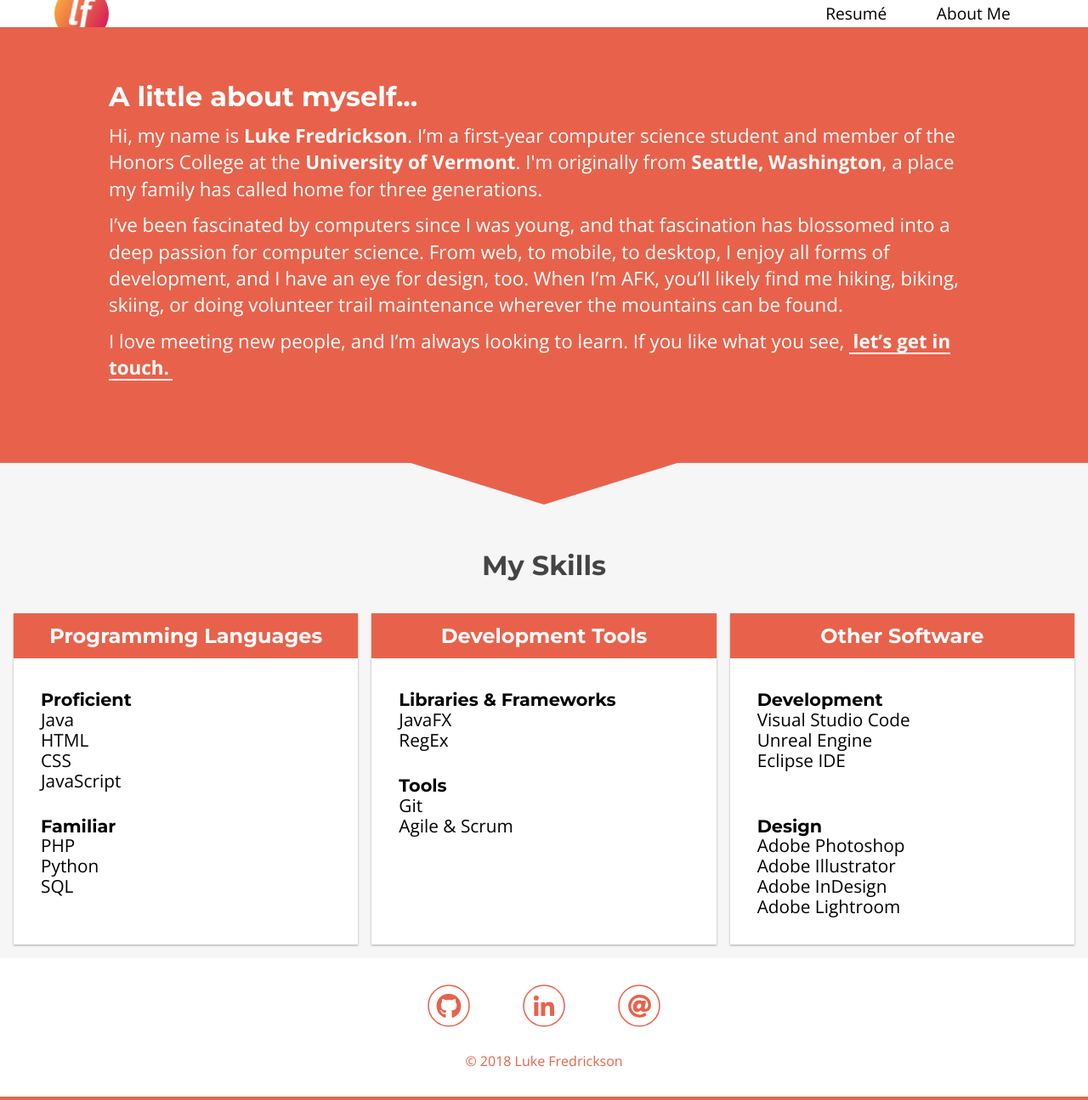
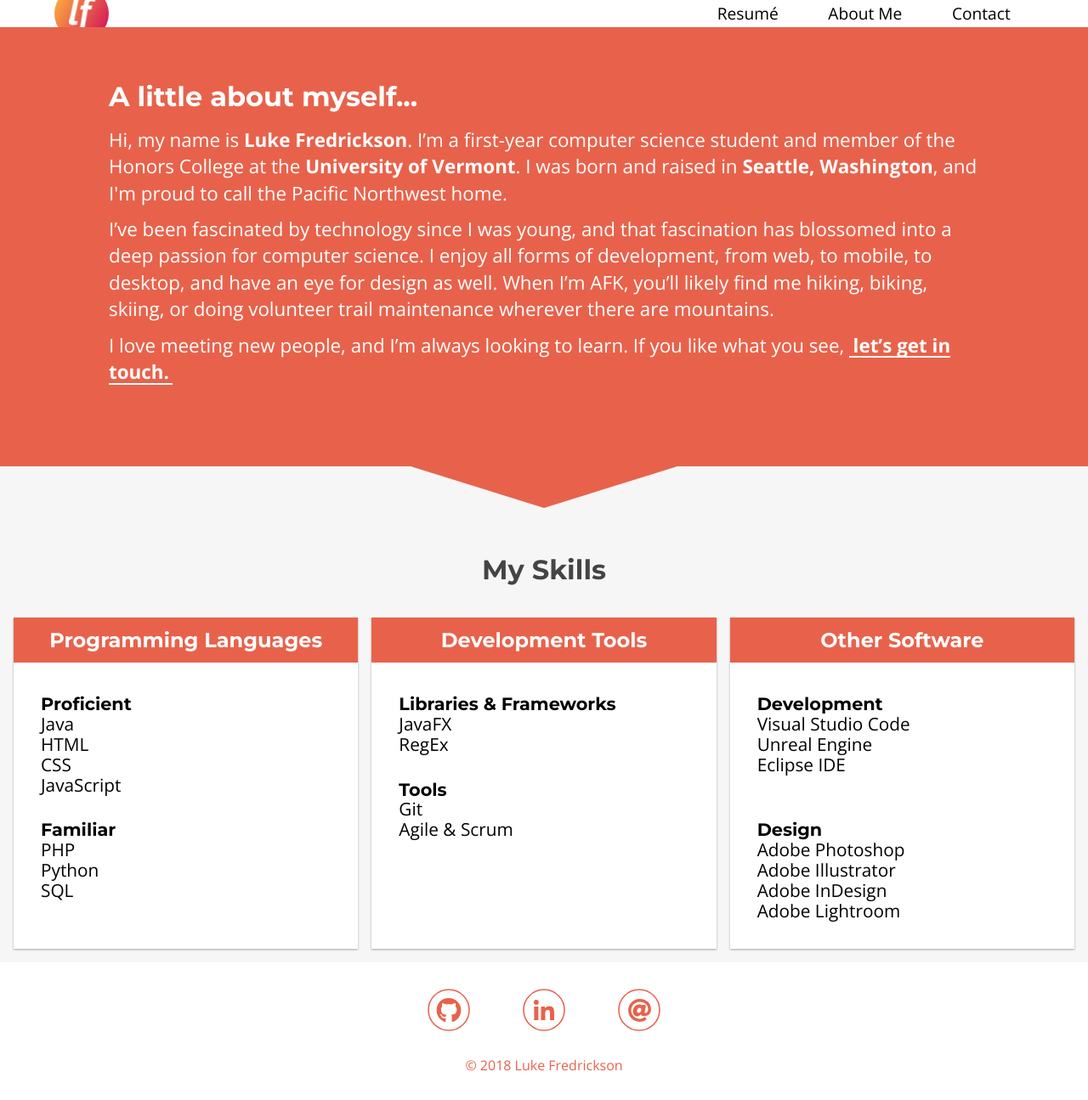
Before and after one commit to lukefredrickson/personal-site-v1, a PHP site: page /about-me.php in a window 1280 px wide. Shown: the whole page at 85% size. Run offline with PHP 8.4, Linux system fonts and the light colour scheme; data that the repository does not hold is empty.

Commit message:
Animated about-me page

```diff
--- a/about-me.php
+++ b/about-me.php
@@ -23,16 +23,16 @@
     <section id='main' class='main'>
         <section class="bio">
             <section class="bio__content">
-                <h1 class="bio__header">A little about myself...</h1>
-                <p class="bio__text">Hi, my name is <span class='bold'>Luke Fredrickson</span>. I’m a first-year
+                <h1 class="bio__header bio__header--animated">A little about myself...</h1>
+                <p class="bio__text bio__text--animated bio__text--delay1">Hi, my name is <span class='bold'>Luke Fredrickson</span>. I’m a first-year
                     computer science student and member of the Honors College at the <span class="bold">University of
-                        Vermont</span>. I'm originally from <span class="bold">Seattle, Washington</span>, a place my
-                    family has called home for three generations.</p>
-                <p class="bio__text">I’ve been fascinated by computers since I was young, and that fascination has
-                    blossomed into a deep passion for computer science. From web, to mobile, to desktop, I enjoy all
-                    forms of development, and I have an eye for design, too. When I’m AFK, you’ll likely find me hiking,
-                    biking, skiing, or doing volunteer trail maintenance wherever the mountains can be found.</p>
-                <p class="bio__text">I love meeting new people, and I’m always looking to learn. If you like what you
+                    Vermont</span>. I was born and raised in <span class="bold">Seattle, Washington</span>, and I'm
+                    proud to call the Pacific Northwest home.</p>
+                <p class="bio__text bio__text--animated bio__text--delay2">I’ve been fascinated by technology since I was young, and that fascination has
+                    blossomed into a deep passion for computer science. I enjoy all forms of development, from web, to
+                    mobile, to desktop, and have an eye for design as well. When I’m AFK, you’ll likely find me hiking,
+                    biking, skiing, or doing volunteer trail maintenance wherever there are mountains.</p>
+                <p class="bio__text bio__text--animated bio__text--delay3">I love meeting new people, and I’m always looking to learn. If you like what you
                     see, <a href="mailto:lfredric@uvm.edu" class='bold'>let’s get in touch.</a></p>
             </section>
             <div class="bio__separator">
@@ -42,11 +42,11 @@
             </div>
         </section>
         <section class="skills">
-            <header class="skills__header">
+            <header class="skills__header skills__header--animated">
                 <h1>My Skills</h1>
             </header>
             <section class="skills__cards">
-                <section class="skills__languages skill-card">
+                <section class="skills__languages skill-card skill-card--animated skill-card--delay1">
                     <header class="skill-card__header">
                         <h2 class="skill-card__title">Programming Languages</h2>
                     </header>
@@ -70,7 +70,7 @@
                         </section>
                     </section>
                 </section>
-                <section class="skills__tools skill-card">
+                <section class="skills__tools skill-card skill-card--animated skill-card--delay2">
                     <section class="skill-card__header">
                         <h2 class="skill-card__title">Development Tools</h2>
                     </section>
@@ -91,7 +91,7 @@
                         </section>
                     </section>
                 </section>
-                <section class="skills__other skill-card">
+                <section class="skills__other skill-card skill-card--animated skill-card--delay3">
                     <section class="skill-card__header">
                         <h2 class="skill-card__title">Other Software</h2>
                     </section>
--- a/footer.php
+++ b/footer.php
@@ -1,4 +1,4 @@
 <footer>
         <?php include "social-links.html" ?>
-        <p class="copyright">&copy; <?php echo date("Y");?> Luke Fredrickson</p>
+        <p class="copyright copyright--animated">&copy; <?php echo date("Y");?> Luke Fredrickson</p>
 </footer>
--- a/overlay-nav.html
+++ b/overlay-nav.html
@@ -9,7 +9,7 @@
         <li class="overlay-nav__list-item"><a class="overlay-nav__link" href="index.php">HOME</a></li>
         <li class="overlay-nav__list-item"><a class="overlay-nav__link" href="files/Luke-Fredrickson-Resume.pdf" target="_blank">RESUM&#201</a></li>
         <li class="overlay-nav__list-item"><a class="overlay-nav__link" href="about-me.php">ABOUT ME</a></li>
-        <!--<li class="overlay-nav__list-item"><a class="overlay-nav__link" href="">MY WORK</a></li>
-        <li class="overlay-nav__list-item"><a class="overlay-nav__link" href="">CONTACT</a></li>-->
+        <!--<li class="overlay-nav__list-item"><a class="overlay-nav__link" href="">MY WORK</a></li>-->
+        <li class="overlay-nav__list-item"><a class="overlay-nav__link" href="mailto:lfredric@uvm.edu">CONTACT</a></li>
     </ul>
 </nav>
--- a/styles/about-me.css
+++ b/styles/about-me.css
@@ -68,22 +68,44 @@
     }
 }
 
-.bio__content h1 {
+.bio__header {
     font-size: 2em;
-    margin: 0;
+    margin: 0 0 0.5em 0;
 }
 
-.bio__content p {
+.bio__text {
     margin-top: 0.5em;
     font-size: 1.4em;
     line-height: 1.4em;
 }
 
-.bio__content .bold {
+.bio__header--animated, .bio__text--animated {
+    transform: translateY(-1em);
+    opacity: 0;
+    animation-fill-mode: forwards;
+    animation-name: lowerAndReveal;
+    animation-duration: .6s;
+    animation-delay: .75s;
+    animation-timing-function: ease-in-out;
+}
+
+.bio__text--delay1 {
+    animation-delay: 0.75s;
+}
+
+.bio__text--delay2 {
+    animation-delay: 0.9s;
+}
+
+.bio__text--delay3 {
+    animation-delay: 1.05s;
+}
+
+.bio__text .bold {
     font-weight: bold;
 }
 
-.bio__content a {
+.bio__text a {
     text-decoration: none;
     color: #fff;
     padding: 0 0.2em;
@@ -94,7 +116,7 @@
     transition: all 0.2s ease-in-out;
 }
 
-.bio__content a:hover {
+.bio__text a:hover {
     background-size: 0.1em 100%;
     /*avg of gradient*/
     color: #e8624b;
@@ -191,6 +213,28 @@
     text-align: left;
 }
 
+.skills__header--animated, .skill-card--animated {
+    transform: translateY(-1em);
+    opacity: 0;
+    animation-fill-mode: forwards;
+    animation-name: lowerAndReveal;
+    animation-duration: .6s;
+    animation-delay: .75s;
+    animation-timing-function: ease-in-out;
+}
+
+.skill-card--delay1 {
+    animation-delay: 0.9s;
+}
+
+.skill-card--delay2 {
+    animation-delay: 1.05s;
+}
+
+.skill-card--delay3 {
+    animation-delay: 1.2s;
+}
+
 .skill-card__header {
     background-color: #e8624b;
     color: #fff;
--- a/styles/footer.css
+++ b/styles/footer.css
@@ -9,3 +9,13 @@
     margin: 1em 0;
     color: #e8624b;
 }
+
+.copyright--animated {
+    transform: translateY(-1em);
+    opacity: 0;
+    animation-fill-mode: forwards;
+    animation-name: lowerAndReveal;
+    animation-duration: .6s;
+    animation-delay: .9s;
+    animation-timing-function: ease-in-out;
+}
--- a/top-nav.php
+++ b/top-nav.php
@@ -30,11 +30,11 @@
         </li>
         <!--<li class='top-nav__list-item top-nav__list-item--animated top-nav__list-item--delay3'>
             <a class='top-nav__link <?php //echo($activePage == "my-work.php" ? "top-nav__link--active" : "") ?>'
-                href=''>My Work</a>
+                href=''>My Work</a>-->
         </li>
-        <li class='top-nav__list-item top-nav__list-item--animated top-nav__list-item--delay4'>
+        <li class='top-nav__list-item top-nav__list-item--animated top-nav__list-item--delay3'>
             <a class='top-nav__link <?php //echo($activePage == "contact.php" ? "top-nav__link--active" : "") ?>'
-                href=''>Contact</a>-->
+                href='mailto:lfredric@uvm.edu'>Contact</a>
         </li>
     </ul>
 </nav>
```
Also changed, not shown: styles/landing-page.css (+8 -8 lines), 1 other file.
